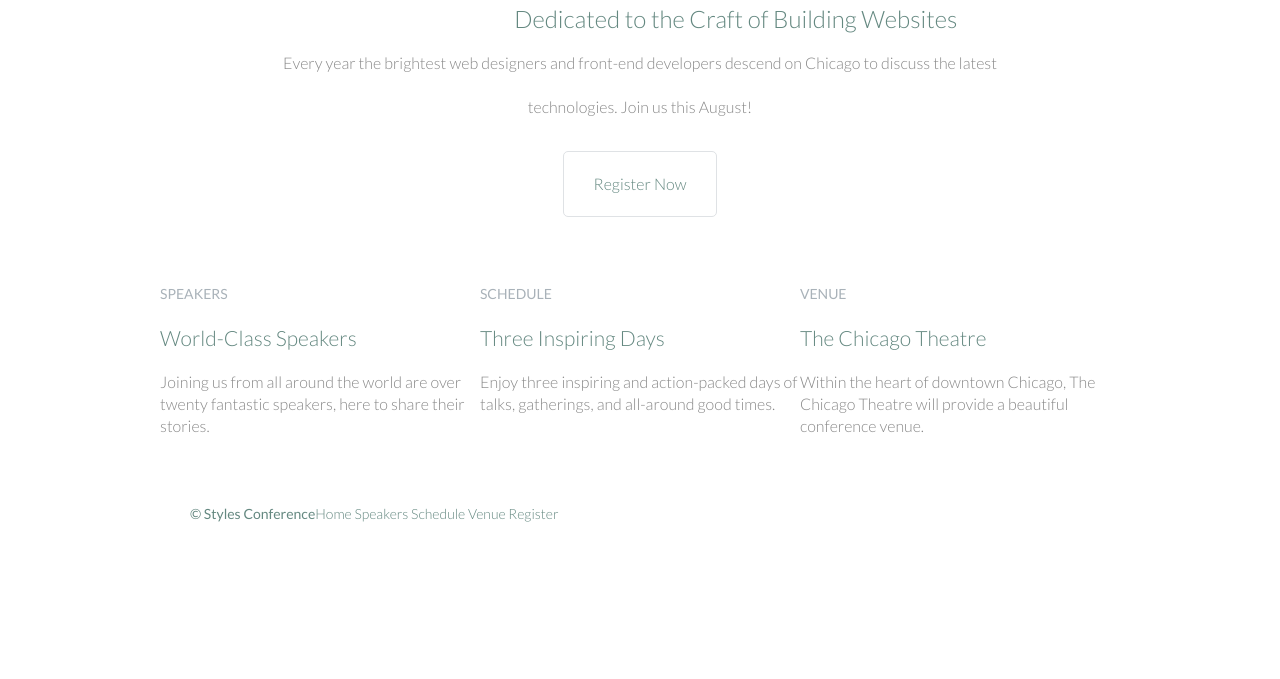
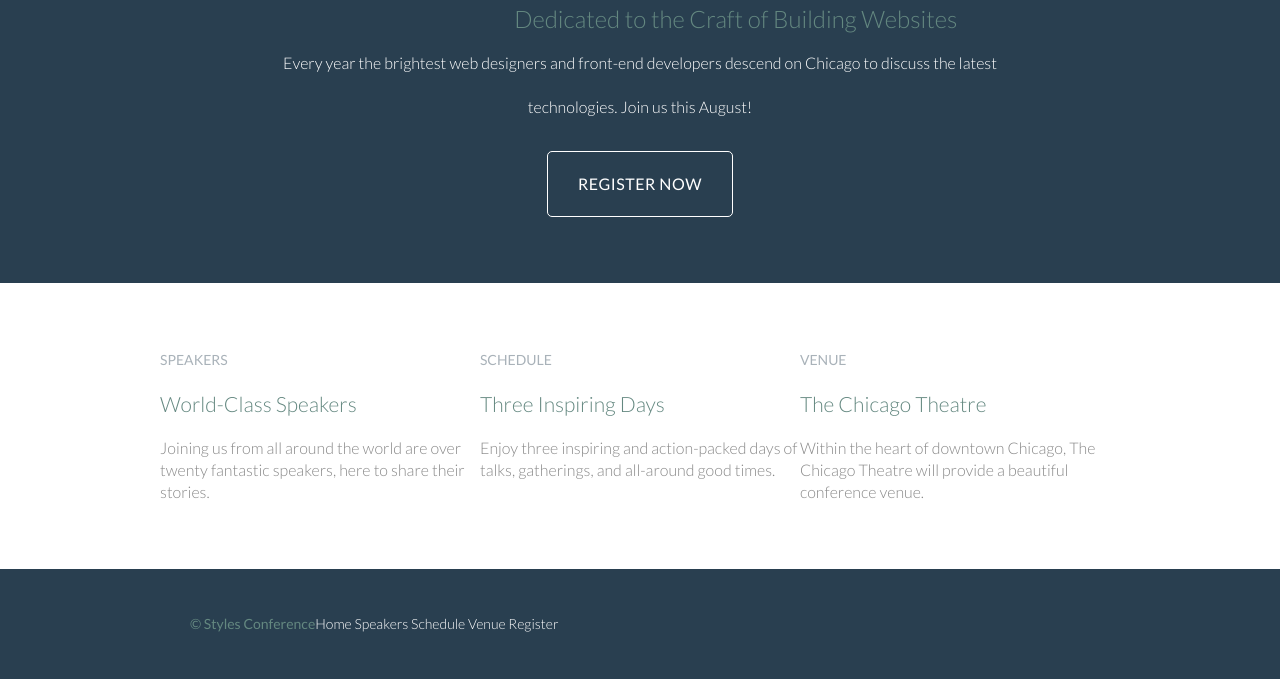
Before and after one commit to WinterTime0/styles-conference, a plain HTML site: page index.html in a window 1280 px wide. Shown: the part 157-836 px from the top of the page. Before the commit the page ends 800 px from the top, so only its background shows below. Drawn offline with Linux system fonts and the light colour scheme.

Commit message:
october 29

```diff
--- a/assets/stylesheets/main.css
+++ b/assets/stylesheets/main.css
@@ -95,17 +95,46 @@ h1, h3, h4, h5, p {
 }
 /*
   ========================================
+  Rows
+  ========================================
+*/
+.row {
+  background: #fff;
+  padding: 66px 0 44px 0;
+}
+.row,
+.row-alt {
+  min-width:960px;
+}
+.row-alt {
+  background: #cbe2c1;
+   background: -webkit-linear-gradient(to right, #a1d3b0, #f6f1d3);
+   background: -moz-linear-gradient(to right, #a1d3b0, #f6f1d3);
+   background: linear-gradient(to right, #a1d3b0, #f6f1d3);
+   padding: 44px 0 22px 0;
+}
+/*
+  ========================================
   Buttons
   ========================================
 */
 .btn {
   border-radius: 5px;
+  color: #fff;
+  cursor: pointer;
   display: inline-block;
+  font-weight: 400;
+  letter-spacing: .5px;
   margin: 0;
+  text-transform: uppercase;
 }
 .btn-alt {
-  border: 1px solid #dfe2e5;
+  border: 1px solid #fff;
   padding: 10px 30px;
+}
+.btn-alt:hover {
+  background: #fff;
+  color: #648880;
 }
 /*
   ========================================
@@ -113,7 +142,7 @@ h1, h3, h4, h5, p {
   ========================================
 */
 .hero {
-  padding: 22px 80px 66px 80px;
+  color: #fff;
   line-height: 44px;
   padding: 22px 80px 66px 80px;
   text-align: center;
@@ -136,6 +165,7 @@ h1, h3, h4, h5, p {
   ========================================
 */
 body {
+  background: #293f50;
   color: #888;
   font: 300 16px/22px "Lato", "Open Sans", "Helvetica Neue", Helvetica, Arial, sans-serif;
 }
@@ -173,7 +203,14 @@ cite, em {
   Links
   ========================================
 */
-
+.primary-header a,
+.primary-footer a {
+  color: #fff;
+}
+.primary-header a:hover,
+.primary-footer a:hover {
+  color: #648880;
+}
 a:hover {
   color: #a9b2b9;
 }
@@ -225,7 +262,6 @@ p a {
   Navigation
   ========================================
 */
-
 .nav {
   text-align: right;
 }
--- a/index.html
+++ b/index.html
@@ -12,7 +12,7 @@
 
     <!-- Header -->
 
-    <header class="container group">
+    <header class="primary-header container group">
 
       <h1 class="logo">
         <a href="index.html">Styles <br> Conference</a>
@@ -47,7 +47,7 @@
     </section>
 
     <!-- Teasers -->
-
+    <section class = "row">
       <section class="grid">
 
         <section class = "teaser col-1-3">
@@ -75,6 +75,7 @@
         </section>
 
       </section>
+    </section>
 
     <!-- Footer -->
 
```
Also changed, not shown: speakers.html (+10 -3 lines). Lines whose indentation alone changed are shown as unchanged.
